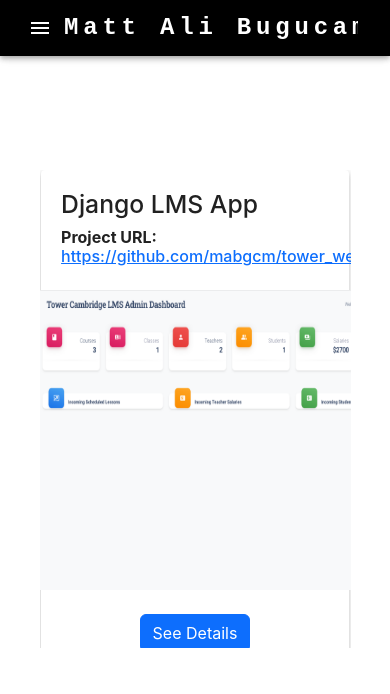
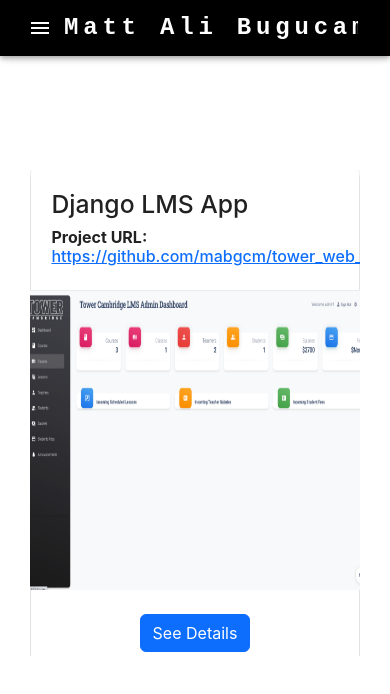
Before and after one commit to mabgcm/mab-react, a React (Create React App) app: page /Portfolio in a window 390 px wide. Shown: the top 694 px of the page. Built offline with nearby package versions, Linux system fonts and the light colour scheme.

Commit message:
responsive height

```diff
--- a/src/App.css
+++ b/src/App.css
@@ -170,7 +170,7 @@
   width: 750px;
   margin: 150px auto;
   padding: 20px;
-  height: 59vh;
+  height: 60vh;
   /* border: #050d18 solid 1px; */
 }
 
@@ -210,7 +210,7 @@
 
 @media only screen and (max-width: 600px) {
   .portfolio {
-    width: 90%;
+    width: 95%;
   }
 
   .paper {
@@ -218,7 +218,7 @@
   }
 
   .portfolio-img {
-    width: 450px;
+    width: 350px;
   }
 }
 
```
